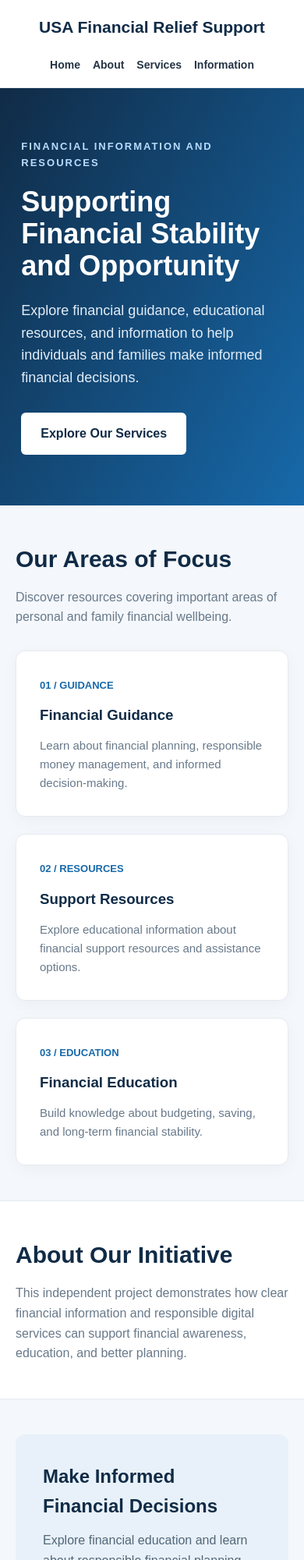
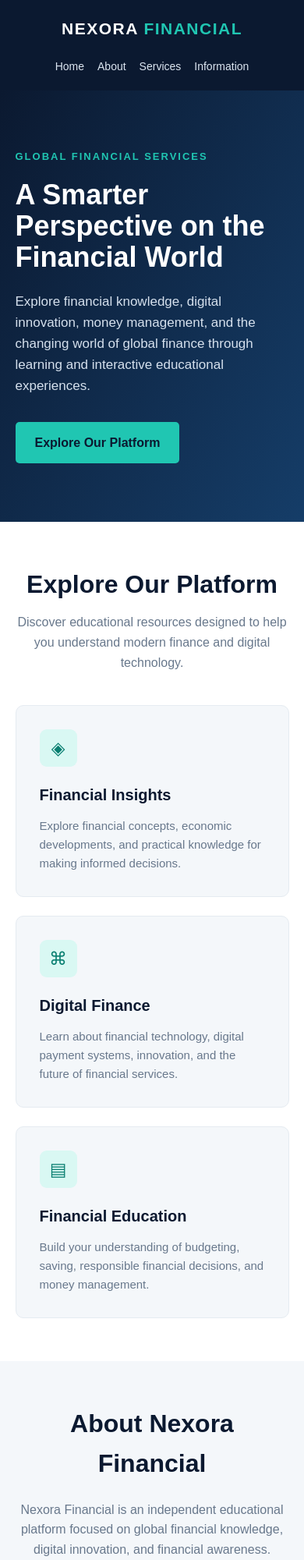
Before and after one commit to chasebankreliefsuppot/Chase-financial-support-, a plain HTML site: page index.html in a window 390 px wide. Shown: the top 2000 px of the page at 78% size. Drawn offline with Linux system fonts and the light colour scheme.

Commit message:
Revamp index.html for Rebrand homepage as Nexora FinancialNexora Financial branding
Replace previous branding with Nexora Financial and update the global financial services identity and independent-platform disclosure.

```diff
--- a/index.html
+++ b/index.html
@@ -4,240 +4,226 @@
 <head>
   <meta charset="UTF-8">
   <meta name="viewport" content="width=device-width, initial-scale=1.0">
-<meta name="theme-color" content="#102b46">
-<title>USA Financial Relief Support</title>
-
+  <meta name="theme-color" content="#0b1930">
+  <meta name="description" content="Nexora Financial — Global Financial Services. Learn about finance, digital innovation, and financial security.">
+  <title>Nexora Financial | Global Financial Services</title>
   <style>
     :root {
-  --navy: #102b46;
-  --blue: #1769aa;
-  --light: #f4f7fb;
-  --text: #263445;
-  --muted: #68798a;
+      --navy: #0b1930;
+      --blue: #153d68;
+      --teal: #20c6b2;
+      --white: #ffffff;
+      --light: #f4f7fa;
+      --text: #1b2b40;
+      --muted: #68788c;
     }
-
     * {
-  box-sizing: border-box;
       margin: 0;
       padding: 0;
+      box-sizing: border-box;
     }
-
-html {
-  scroll-behavior: smooth;
-}
-
+    html { scroll-behavior: smooth; }
     body {
-  font-family: Arial, sans-serif;
-  background: var(--light);
+      font-family: Arial, Helvetica, sans-serif;
+      background: var(--white);
       color: var(--text);
       line-height: 1.6;
     }
-
+    a { text-decoration: none; color: inherit; }
+    .container {
+      width: min(1120px, 90%);
+      margin: auto;
+    }
     header {
-  background: white;
-  border-bottom: 1px solid #e5eaf0;
-  padding: 18px 6%;
+      background: var(--navy);
+      color: var(--white);
+      padding: 20px 0;
     }
-
-.header-inner {
-  max-width: 1200px;
-  margin: auto;
+    .navbar {
       display: flex;
       justify-content: space-between;
       align-items: center;
       gap: 20px;
     }
-
     .logo {
-  color: var(--navy);
       font-size: 21px;
       font-weight: 800;
+      letter-spacing: 1.5px;
     }
-
+    .logo span { color: var(--teal); }
     nav {
       display: flex;
-  gap: 24px;
-  flex-wrap: wrap;
+      gap: 28px;
+      font-size: 14px;
     }
-
-nav a {
-  color: var(--text);
-  text-decoration: none;
-  font-size: 14px;
-  font-weight: 600;
+    nav a { color: #dce6f1; }
+    nav a:hover { color: var(--teal); }
+    .hero {
+      background: linear-gradient(120deg, #0b1930, #153d68);
+      color: var(--white);
+      padding: 105px 0;
     }
-
-nav a:hover {
-  color: var(--blue);
-}
-
-.hero {
-  background: linear-gradient(120deg, #102b46, #1769aa);
-  color: white;
-  padding: 90px 7%;
-}
-
-.hero-inner {
-  max-width: 1200px;
-  margin: auto;
-}
-
     .eyebrow {
-  color: #b9ddff;
+      color: var(--teal);
       font-size: 13px;
       font-weight: bold;
       letter-spacing: 2px;
       text-transform: uppercase;
+      margin-bottom: 18px;
     }
-
     .hero h1 {
+      font-size: clamp(36px, 6vw, 62px);
+      line-height: 1.12;
       max-width: 750px;
-  margin-top: 18px;
-  font-size: clamp(36px, 6vw, 58px);
-  line-height: 1.15;
+      margin-bottom: 22px;
     }
-
     .hero p {
-  max-width: 650px;
-  margin-top: 22px;
-  color: #e2edf7;
-  font-size: 18px;
+      color: #d5e0ed;
+      max-width: 620px;
+      font-size: 17px;
+      margin-bottom: 32px;
     }
-
-.hero-link {
+    .button {
       display: inline-block;
-  margin-top: 30px;
+      background: var(--teal);
+      color: var(--navy);
       padding: 14px 25px;
-  border-radius: 6px;
-  background: white;
+      border-radius: 5px;
+      font-weight: bold;
+      transition: 0.2s;
+    }
+    .button:hover {
+      background: #ffffff;
+      transform: translateY(-2px);
+    }
+    section { padding: 75px 0; }
+    .section-heading {
+      text-align: center;
+      margin-bottom: 42px;
+    }
+    .section-heading h2 {
       color: var(--navy);
-  text-decoration: none;
-  font-weight: bold;
+      font-size: 32px;
+      margin-bottom: 10px;
     }
-
-.container {
-  max-width: 1200px;
+    .section-heading p {
+      color: var(--muted);
+      max-width: 620px;
       margin: auto;
-  padding: 65px 25px;
     }
-
-.section-title {
-  color: var(--navy);
-  font-size: 30px;
-  margin-bottom: 12px;
-}
-
-.section-intro {
-  color: var(--muted);
-  max-width: 700px;
-  margin-bottom: 30px;
-}
-
     .cards {
       display: grid;
       grid-template-columns: repeat(3, 1fr);
-  gap: 22px;
+      gap: 24px;
     }
-
     .card {
-  background: white;
-  border: 1px solid #e5eaf0;
-  border-radius: 12px;
+      background: var(--light);
       padding: 30px;
-  box-shadow: 0 5px 20px rgba(16,43,70,.04);
+      border-radius: 10px;
+      border: 1px solid #e5ebf1;
+      transition: 0.2s;
     }
-
-.card-number {
-  color: var(--blue);
-  font-size: 13px;
-  font-weight: bold;
+    .card:hover {
+      transform: translateY(-5px);
+      box-shadow: 0 12px 30px rgba(11, 25, 48, 0.08);
     }
-
+    .card-icon {
+      width: 48px;
+      height: 48px;
+      display: grid;
+      place-items: center;
+      background: #d9f8f3;
+      color: #087e70;
+      border-radius: 9px;
+      font-size: 23px;
+      margin-bottom: 20px;
+    }
     .card h3 {
       color: var(--navy);
-  margin: 12px 0;
+      font-size: 20px;
+      margin-bottom: 12px;
     }
-
     .card p {
       color: var(--muted);
       font-size: 15px;
     }
-
-.about {
-  background: white;
-  border-top: 1px solid #e5eaf0;
-  border-bottom: 1px solid #e5eaf0;
+    .about { background: var(--light); }
+    .about-content {
+      max-width: 780px;
+      margin: auto;
+      text-align: center;
     }
-
-.about-inner {
-  max-width: 1200px;
+    .about-content h2 {
+      color: var(--navy);
+      font-size: 32px;
+      margin-bottom: 20px;
+    }
+    .about-content p {
+      color: var(--muted);
+      margin-bottom: 15px;
+    }
+    .info-panel {
+      background: var(--navy);
+      color: var(--white);
+      padding: 55px 30px;
+      border-radius: 12px;
+      text-align: center;
+    }
+    .info-panel h2 {
+      font-size: 30px;
+      margin-bottom: 15px;
+    }
+    .info-panel h2 span { color: var(--teal); }
+    .info-panel p {
+      color: #d5e0ed;
+      max-width: 650px;
       margin: auto;
-  padding: 65px 25px;
     }
-
-.about-inner p {
-  max-width: 800px;
-  color: var(--muted);
+    footer {
+      background: #07111f;
+      color: #cbd5e1;
+      padding: 35px 0;
+      text-align: center;
     }
-
-.info-panel {
-  background: #e8f1f9;
-  padding: 35px;
-  border-radius: 12px;
+    .footer-logo {
+      color: var(--white);
+      font-size: 19px;
+      font-weight: bold;
+      letter-spacing: 1px;
+      margin-bottom: 8px;
     }
-
-.info-panel h2 {
-  color: var(--navy);
-  margin-bottom: 12px;
+    .footer-tagline {
+      color: var(--teal);
+      margin-bottom: 15px;
     }
-
-.info-panel p {
-  color: #526779;
+    .disclaimer {
+      max-width: 750px;
+      margin: 15px auto;
+      font-size: 12px;
+      color: #aab7c7;
     }
-
-footer {
-  background: var(--navy);
-  color: #dce8f3;
-  text-align: center;
-  padding: 35px 20px;
-  font-size: 13px;
+    .copyright {
+      font-size: 12px;
+      color: #8291a4;
+      margin-top: 18px;
     }
-
-footer p {
-  margin: 7px 0;
+    @media (max-width: 750px) {
+      .navbar { flex-direction: column; }
+      nav {
+        gap: 17px;
+        flex-wrap: wrap;
+        justify-content: center;
       }
-
-@media (max-width: 750px) {
-  .header-inner {
-    flex-direction: column;
-  }
-
-  nav {
-    justify-content: center;
-    gap: 16px;
-  }
-
-  .hero {
-    padding: 65px 7%;
-  }
-
-  .cards {
-    grid-template-columns: 1fr;
-  }
-
-  .container,
-  .about-inner {
-    padding: 45px 20px;
-  }
+      .hero { padding: 75px 0; }
+      .cards { grid-template-columns: 1fr; }
+      section { padding: 55px 0; }
     }
   </style>
 </head>
-
 <body>
-
   <header>
-  <div class="header-inner">
-    <div class="logo">USA Financial Relief Support</div>
+    <div class="container navbar">
+      <a href="#" class="logo">NEXORA <span>FINANCIAL</span></a>
       <nav>
         <a href="#home">Home</a>
         <a href="#about">About</a>
@@ -247,103 +233,102 @@ footer p {
     </div>
   </header>
 
+  <main>
     <section class="hero" id="home">
-  <div class="hero-inner">
-    <div class="eyebrow">Financial information and resources</div>
-
-    <h1>Supporting Financial Stability and Opportunity</h1>
-
+      <div class="container">
+        <div class="eyebrow">Global Financial Services</div>
+        <h1>A Smarter Perspective on the Financial World</h1>
         <p>
-      Explore financial guidance, educational resources,
-      and information to help individuals and families
-      make informed financial decisions.
+          Explore financial knowledge, digital innovation, money management,
+          and the changing world of global finance through learning and
+          interactive educational experiences.
         </p>
-
-    <a class="hero-link" href="#services">
-      Explore Our Services
-    </a>
+        <a href="#services" class="button">Explore Our Platform</a>
       </div>
     </section>
 
-<main>
-
-<section class="container" id="services">
-  <h2 class="section-title">Our Areas of Focus</h2>
-
-  <p class="section-intro">
-    Discover resources covering important areas of
-    personal and family financial wellbeing.
+    <section id="services">
+      <div class="container">
+        <div class="section-heading">
+          <h2>Explore Our Platform</h2>
+          <p>
+            Discover educational resources designed to help you understand
+            modern finance and digital technology.
           </p>
-
+        </div>
         <div class="cards">
-
           <article class="card">
-      <span class="card-number">01 / GUIDANCE</span>
-      <h3>Financial Guidance</h3>
+            <div class="card-icon">◈</div>
+            <h3>Financial Insights</h3>
             <p>
-        Learn about financial planning, responsible
-        money management, and informed decision-making.
+              Explore financial concepts, economic developments, and
+              practical knowledge for making informed decisions.
             </p>
           </article>
-
           <article class="card">
-      <span class="card-number">02 / RESOURCES</span>
-      <h3>Support Resources</h3>
+            <div class="card-icon">⌘</div>
+            <h3>Digital Finance</h3>
             <p>
-        Explore educational information about financial
-        support resources and assistance options.
+              Learn about financial technology, digital payment systems,
+              innovation, and the future of financial services.
             </p>
           </article>
-
           <article class="card">
-      <span class="card-number">03 / EDUCATION</span>
+            <div class="card-icon">▤</div>
             <h3>Financial Education</h3>
             <p>
-        Build knowledge about budgeting, saving,
-        and long-term financial stability.
+              Build your understanding of budgeting, saving, responsible
+              financial decisions, and money management.
             </p>
           </article>
-
+        </div>
       </div>
     </section>
 
     <section class="about" id="about">
-  <div class="about-inner">
-    <h2 class="section-title">About Our Initiative</h2>
+      <div class="container about-content">
+        <h2>About Nexora Financial</h2>
         <p>
-      This independent project demonstrates how clear
-      financial information and responsible digital
-      services can support financial awareness,
-      education, and better planning.
+          Nexora Financial is an independent educational platform focused
+          on global financial knowledge, digital innovation, and financial
+          awareness.
+        </p>
+        <p>
+          Our goal is to make complex financial ideas easier to understand
+          and help people become more informed about the financial world.
         </p>
       </div>
     </section>
 
-<section class="container" id="information">
+    <section id="information">
+      <div class="container">
         <div class="info-panel">
-    <h2>Make Informed Financial Decisions</h2>
+          <h2><span>Learn.</span> Simulate. Secure.</h2>
           <p>
-      Explore financial education and learn about
-      responsible financial planning and digital services.
+            Knowledge creates better decisions. Explore financial concepts,
+            understand digital systems, and develop the confidence to
+            navigate an evolving financial world.
           </p>
         </div>
+      </div>
     </section>
-
   </main>
 
   <footer>
-  <p><strong>USA Financial Relief Support</strong></p>
-  <p>Independent educational demonstration.</p>
-  <p>
-    Not affiliated with Chase, JPMorgan Chase,
-    or any US government agency.
+    <div class="container">
+      <div class="footer-logo">NEXORA FINANCIAL</div>
+      <div class="footer-tagline">Learn. Simulate. Secure.</div>
+      <p>Global Financial Services</p>
+      <p class="disclaimer">
+        Nexora Financial is an independent educational demonstration
+        platform. It is not affiliated with any bank, financial institution,
+        or government agency. No real banking services, accounts, or
+        financial assistance are provided.
       </p>
-  <p>
-    No real banking services, financial accounts,
-    or government assistance applications are offered.
-  </p>
-  <p>© 2026 USA Financial Relief Support</p>
+      <div class="copyright">
+        © 2026 Nexora Financial. All rights reserved.
+      </div>
+    </div>
   </footer>
-
 </body>
 </html>
```
Lines whose indentation alone changed are shown as unchanged.
